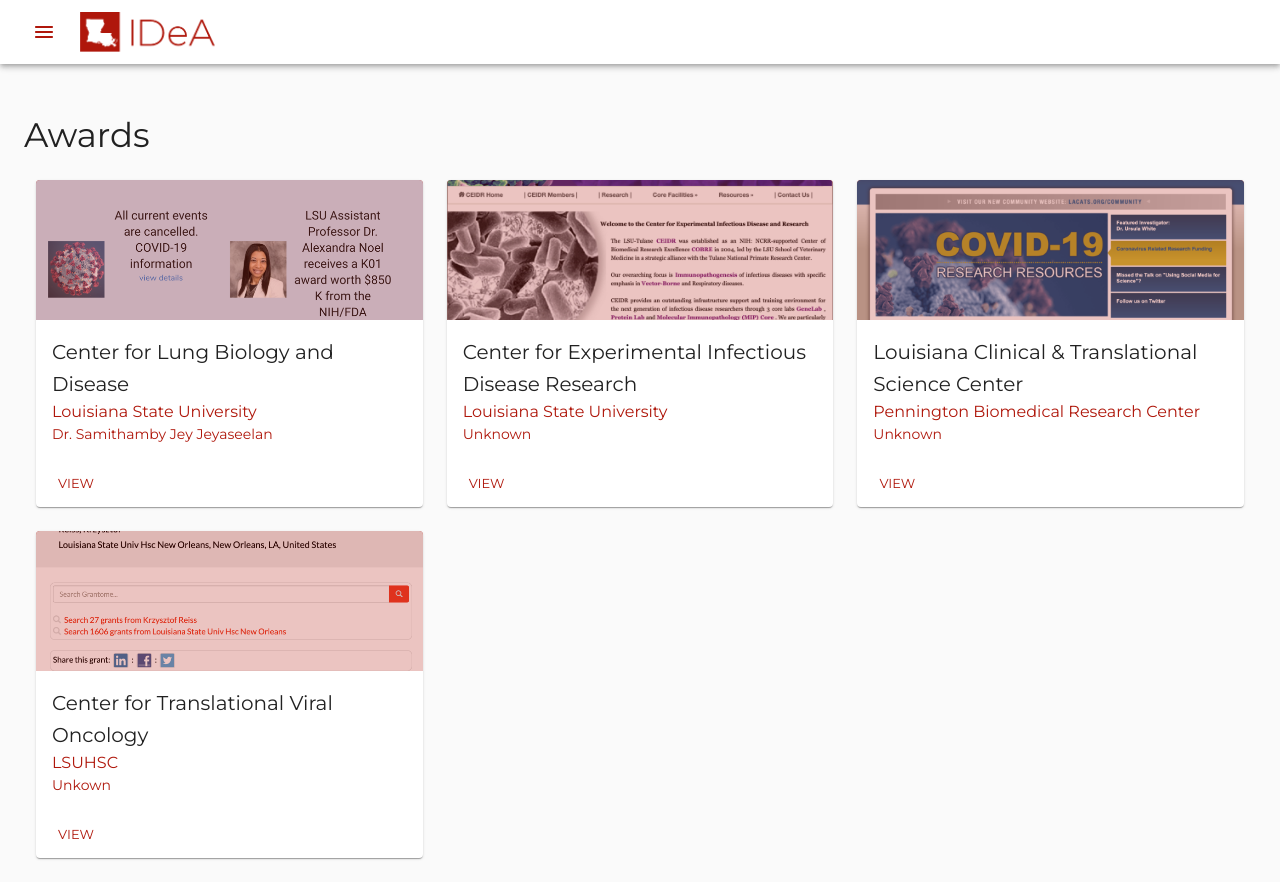
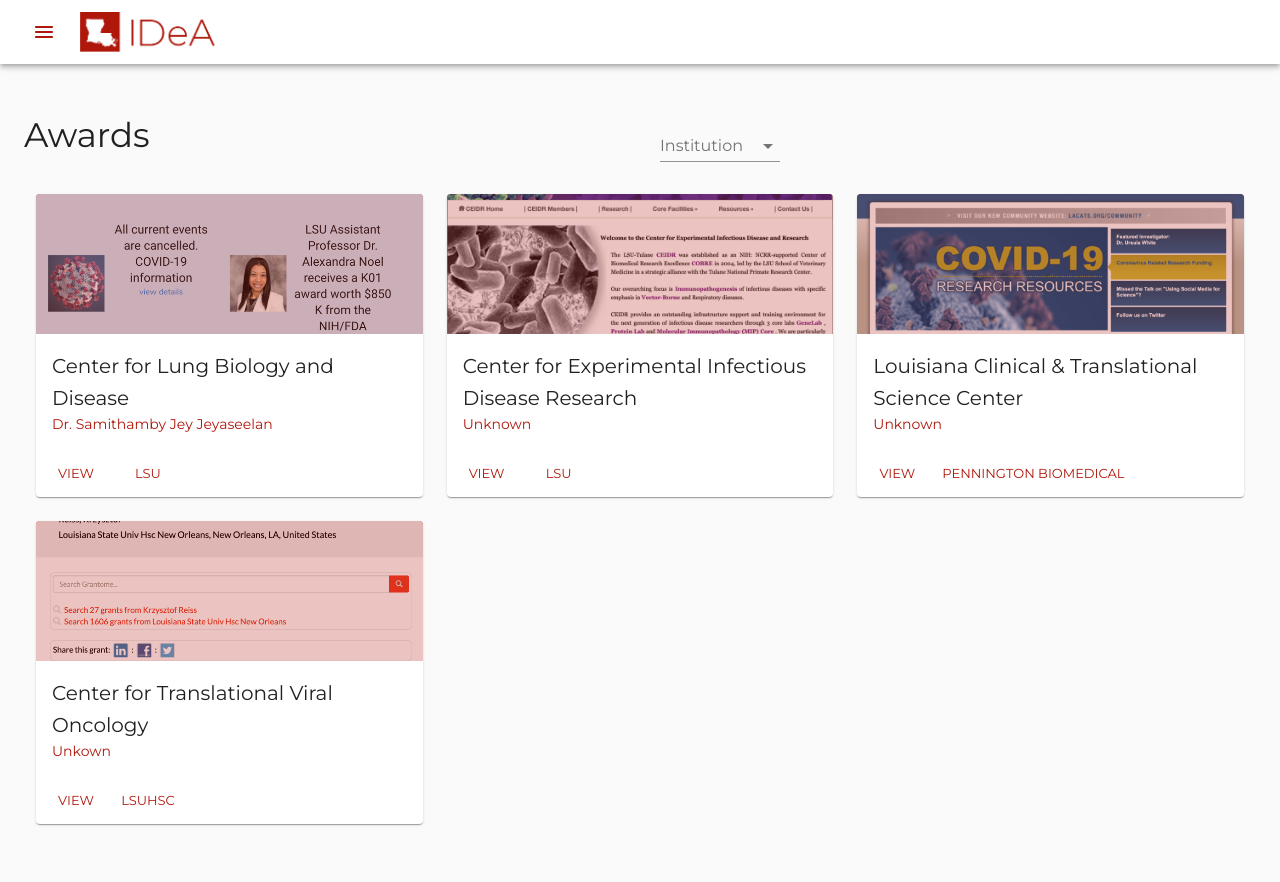
Before and after one commit to lbrn/la-idea, a React (Create React App) app: page /awards in a window 1280 px wide. After the commit the page ends 848 px from the top, so only its background shows below. Built offline with nearby package versions, Linux system fonts and the light colour scheme; a web font is replaced by a local one.

Commit message:
filtering functional

```diff
--- a/src/components/awards/Awards.tsx
+++ b/src/components/awards/Awards.tsx
@@ -1,7 +1,19 @@
-import React from 'react';
-import { Grid, Typography, Container, Card } from '@material-ui/core';
+import React, { useState, useEffect } from 'react';
+import {
+	Grid,
+	Typography,
+	Container,
+	Card,
+	FormControl,
+	InputLabel,
+	Select,
+	MenuItem,
+} from '@material-ui/core';
 import { makeStyles } from '@material-ui/styles';
 
+import card from '../../types/card';
+import theme from '../../theme/theme';
+import { cardData } from './CardData';
 import CardWrapper from './CardWrapper';
 import { demoPicture } from '../../assets/index';
 import Cards from './Cards';
@@ -10,20 +22,69 @@
 	title: {
 		marginTop: 50,
 	},
+	formControl: {
+		margin: theme.spacing(1),
+		minWidth: 120,
+		marginTop: 50,
+	},
 });
 
 const Awards = () => {
+	const [filteredData, setFilteredData] = useState(cardData);
+	const [institutionFilter, setInstitutionFilter] = useState('');
+
+	useEffect(() => {
+		handleFilterData(filterByInstitution, institutionFilter, cardData);
+	}, [institutionFilter]);
+
+	const handleInstitutionFilter = (e: any) => {
+		setInstitutionFilter(e.target.value);
+	};
+
+	function handleFilterData(
+		filterFunction: (data: card[], filter: string) => card[],
+		filter: string,
+		data: card[]
+	) {
+		const filtered = filterFunction(data, filter);
+		setFilteredData(filtered);
+	}
+
+	function filterByInstitution(data: card[], filter: string) {
+		return data.filter((card: card) => card.institution === filter);
+	}
+
 	const classes = useStyles();
 	return (
 		<Container>
 			<Grid container spacing={3} justify="center">
-				<Grid item xs={12}>
+				<Grid item xs={6}>
 					<Typography variant="h4" className={classes.title}>
 						Awards
 					</Typography>
 				</Grid>
+				<Grid item xs={6}>
+					<FormControl className={classes.formControl}>
+						<InputLabel id="simple-select-label">Institution</InputLabel>
+						<Select
+							labelId="simple-select-label"
+							id="simple-select"
+							value={institutionFilter}
+							onChange={(e) => handleInstitutionFilter(e)}
+						>
+							<MenuItem value={'LSU'}>LSU</MenuItem>
+							<MenuItem value={'LSUHSC'}>LSUHSC</MenuItem>
+							<MenuItem value={'Pennington Biomedical'}>
+								Pennington Biomedical
+							</MenuItem>
+							<MenuItem value={''}>
+								All
+							</MenuItem>
+						</Select>
+					</FormControl>
+				</Grid>
 				<Grid container item xs={12} spacing={3}>
-					<Cards />
+					<Cards cardData={institutionFilter ? filteredData : cardData} />
 				</Grid>
 			</Grid>
 		</Container>
--- a/src/components/awards/CardData.ts
+++ b/src/components/awards/CardData.ts
@@ -7,7 +7,7 @@
 		imgTitle: 'homepage',
 		investigator: "Dr. Samithamby Jey Jeyaseelan",
 		investigatorLink: "http://facultypages.vetmed.lsu.edu/faculty/jey",
-		institution: "Louisiana State University",
+		institution: "LSU",
 		institutionLink: "https://www.lsu.edu/",
 		img: clbd,
 		grantLink: 'https://clbd.cobre.lsu.edu/',
@@ -18,7 +18,7 @@
 		imgTitle: 'homepage',
 		investigator: "Unknown",
 		investigatorLink: "",
-		institution: "Louisiana State University",
+		institution: "LSU",
 		institutionLink: "https://www.lsu.edu/",
 		img: ceidr,
 		grantLink: 'http://www.cobre.ceidr.lsu.edu/',
@@ -29,7 +29,7 @@
 		imgTitle: 'homepage',
 		investigator: "Unknown",
 		investigatorLink: "",
-		institution: "Pennington Biomedical Research Center",
+		institution: "Pennington Biomedical",
 		institutionLink: "https://www.pbrc.edu/",
 		img: laCats,
 		grantLink: 'https://www.lacats.org/',
--- a/src/components/awards/CardWrapper.tsx
+++ b/src/components/awards/CardWrapper.tsx
@@ -46,12 +46,14 @@
 			</div>
 			<CardContent>
 				<Typography variant="h6">{title}</Typography>
-				<Link variant="body1" href={institutionLink}>{institution}</Link> <br/>
 				<Link variant="body2" href={investigatorLink}>{investigator}</Link>
 			</CardContent>
 			<CardActions>
 				<Button size="small" color="primary" href={grantLink}>
 					View
+				</Button>
+				<Button size="small" color="primary" href={institutionLink}>
+					{institution}
 				</Button>
 			</CardActions>
 		</Card>
--- a/src/components/awards/Cards.tsx
+++ b/src/components/awards/Cards.tsx
@@ -5,7 +5,11 @@
 import card from '../../types/card';
 import CardWrapper from './CardWrapper';
 
-const Cards = () => {
+interface cards{
+	cardData: card[];
+}
+
+const Cards = ({cardData}: cards) => {
 	const createCards = (datas: card[]) => {
 		return datas.map((data) => (
 			<Grid item xs={12} sm={6} md={4}>
```
